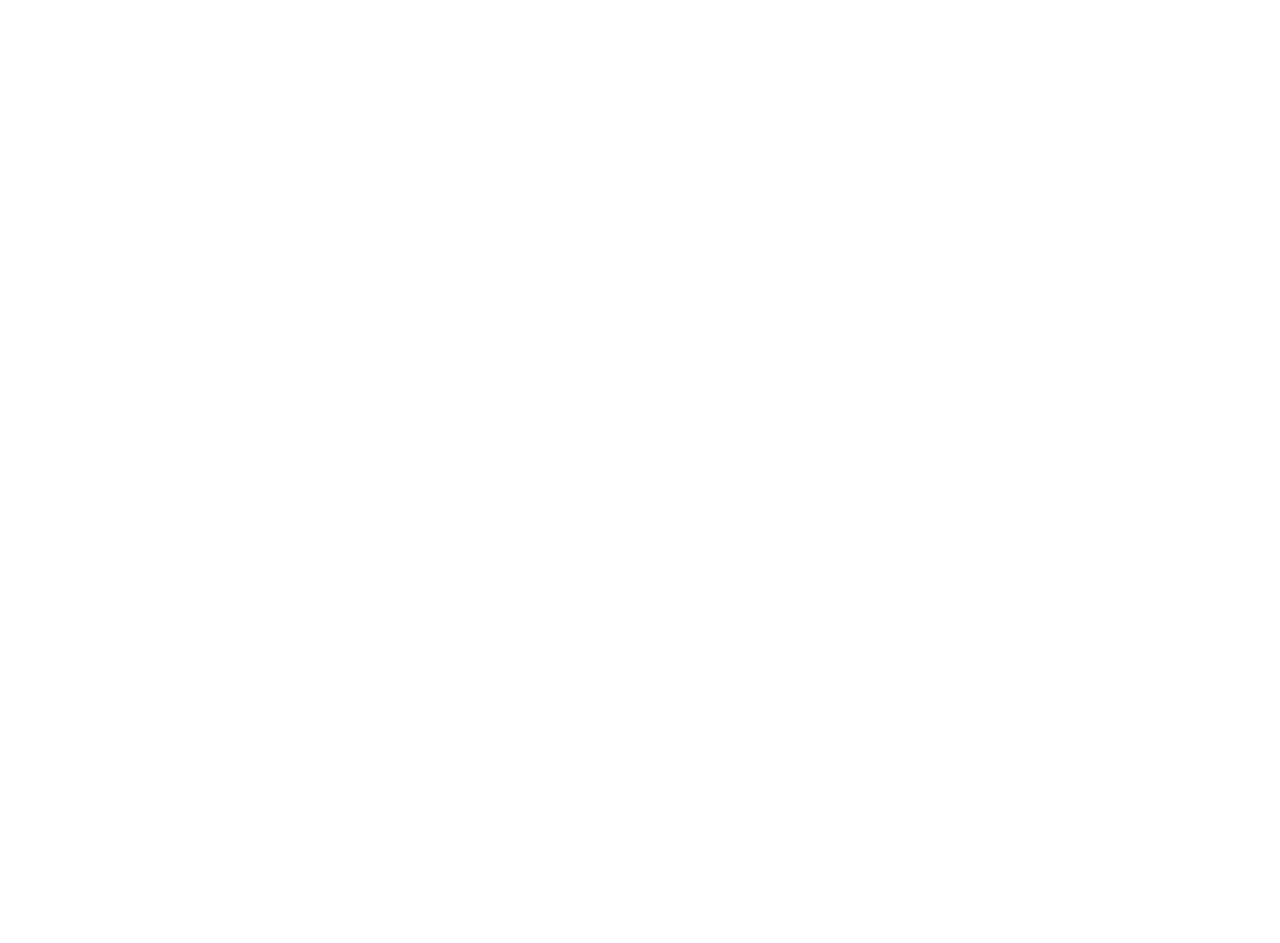
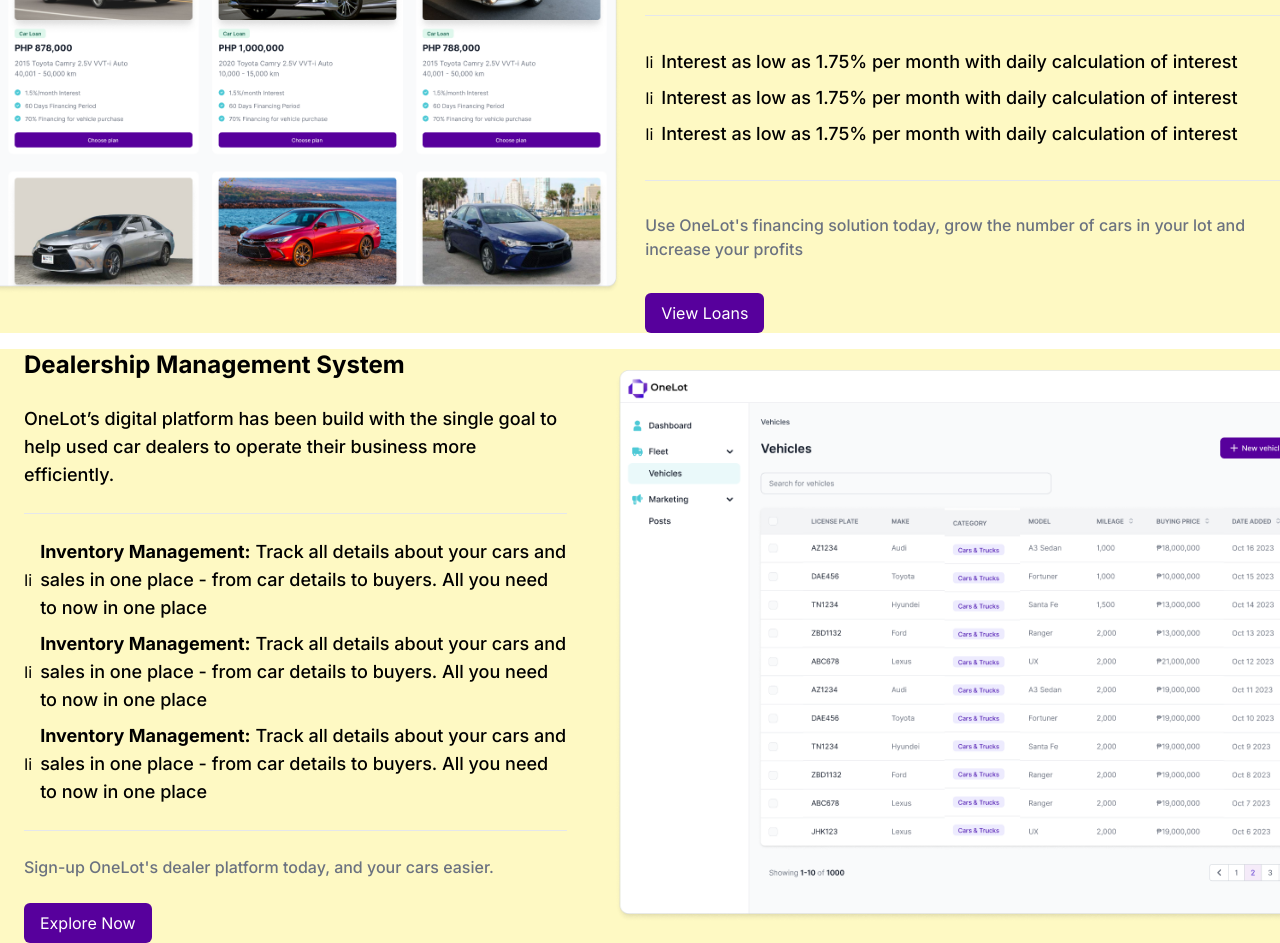
Before and after one commit to Prasangatre/onelotui, a Next.js app: page / in a window 1280 px wide. Shown: the part 1900-2843 px from the top of the page. Before the commit the page ends 1687 px from the top, so only its background shows below. Built offline with nearby package versions, Linux system fonts and the light colour scheme.

Commit message:
ui for finance and delarship

```diff
--- a/src/app/page.tsx
+++ b/src/app/page.tsx
@@ -1,4 +1,5 @@
 import About from "@/components/about/page";
+import FinanceSection from "@/components/carFinance/page";
 import HeroSection from "@/components/hero/page";
 import NavBar from "@/components/navBar/page";
 import Image from "next/image";
@@ -8,7 +9,8 @@
     <div>
       <NavBar />
       <HeroSection />
-      <About/>
+      <About />
+      <FinanceSection/>
    </div>
   );
 }
--- /dev/null
+++ b/src/components/carFinance/page.tsx
@@ -0,0 +1,115 @@
+import Image from "next/image";
+import React from "react";
+import CustomButton from "../Button/customButton/page";
+
+const FinanceSection = () => {
+  return (
+    <div className="flex flex-col gap-4">
+      <div className="bg-yellow-100 flex w-full gap-6 justify-between items-start">
+        <div>
+          <Image src={"/carfinancing.png"} height={1100} width={1500} />
+        </div>
+        <div className="flex flex-col gap-8">
+          <div className="text-2xl text-[#000000] font-bold">Car Financing</div>
+          <div className="text-lg text-[#000000] font-medium">
+            Dealer Inventory Loans
+          </div>
+          <div className="text-base text-[#6b7280] font-medium">
+            OneLot’s working capital loans allows car dealer to buy more cars
+            and capitalize on car purchase opportunities you would otherwise
+            have missed. We transfer the money to your account within 6 hours.
+          </div>
+          <div className="h-[1px] bg-[#e5e7eb]" />
+          <div className="flex flex-col gap-2">
+            <div className="flex items-center gap-2">
+              <div>Ii</div>
+              <div className="text-lg text-[#000000] font-medium">
+                Interest as low as 1.75% per month with daily calculation of
+                interest
+              </div>
+            </div>
+            <div className="flex items-center gap-2">
+              <div>Ii</div>
+              <div className="text-lg text-[#000000] font-medium">
+                Interest as low as 1.75% per month with daily calculation of
+                interest
+              </div>
+            </div>{" "}
+            <div className="flex items-center gap-2">
+              <div>Ii</div>
+              <div className="text-lg text-[#000000] font-medium">
+                Interest as low as 1.75% per month with daily calculation of
+                interest
+              </div>
+            </div>
+          </div>
+          <div className="h-[1px] bg-[#e5e7eb]" />
+          <div className="text-base text-[#6b7280] font-medium">
+            Use OneLot's financing solution today, grow the number of cars in
+            your lot and increase your profits
+          </div>
+          <div className="w-fit">
+            <CustomButton textToDisplay={"View Loans"} />
+          </div>
+        </div>
+      </div>
+      <div className="bg-yellow-100 flex w-full gap-6 justify-between items-center">
+        <div className="flex px-6 flex-col gap-6">
+          <div className="text-2xl text-[#000000] font-bold">
+            Dealership Management System
+          </div>
+          <div className="text-lg text-[#000000] font-medium">
+            OneLot’s digital platform has been build with the single goal to
+            help used car dealers to operate their business more efficiently.
+          </div>
+
+          <div className="h-[1px] bg-[#e5e7eb]" />
+          <div className="flex flex-col gap-2">
+            <div className="flex items-center gap-2">
+              <div>Ii</div>
+              <div className="text-lg text-[#000000] font-medium">
+                <span className="text-[#000] font-bold">
+                  Inventory Management:
+                </span>{" "}
+                Track all details about your cars and sales in one place - from
+                car details to buyers. All you need to now in one place
+              </div>
+            </div>
+            <div className="flex items-center gap-2">
+              <div>Ii</div>
+              <div className="text-lg text-[#000000] font-medium">
+                <span className="text-[#000] font-bold">
+                  Inventory Management:
+                </span>{" "}
+                Track all details about your cars and sales in one place - from
+                car details to buyers. All you need to now in one place
+              </div>
+            </div>{" "}
+            <div className="flex items-center gap-2">
+              <div>Ii</div>
+              <div className="text-lg text-[#000000] font-medium">
+                <span className="text-[#000] font-bold">
+                  Inventory Management:
+                </span>{" "}
+                Track all details about your cars and sales in one place - from
+                car details to buyers. All you need to now in one place
+              </div>
+            </div>
+          </div>
+          <div className="h-[1px] bg-[#e5e7eb]" />
+          <div className="text-base text-[#6b7280] font-medium">
+            Sign-up OneLot's dealer platform today, and your cars easier.
+          </div>
+          <div className="w-fit">
+            <CustomButton textToDisplay={"Explore Now"} />
+          </div>
+        </div>
+        <div>
+          <Image src={"/dmscontent.png"} height={1100} width={1500} />
+        </div>
+      </div>
+    </div>
+  );
+};
+
+export default FinanceSection;
```
